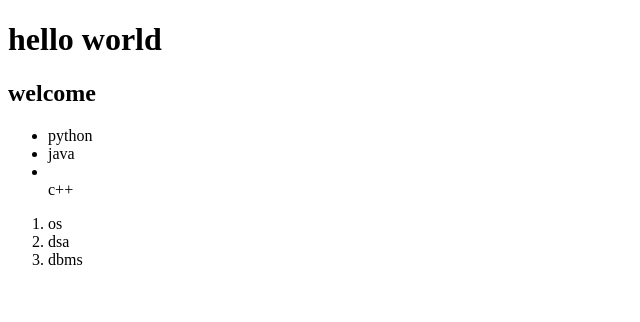
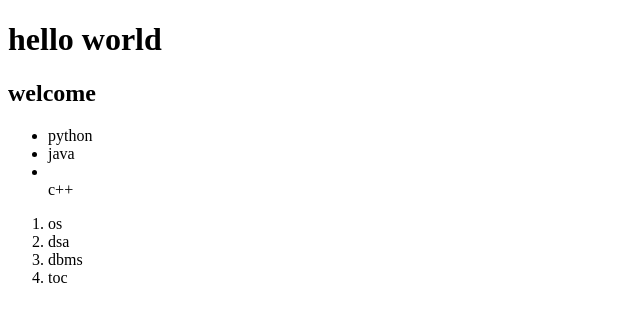
Before and after one commit to nandhakumar04080408/git-team, a plain HTML site: page index.html in a window 1280 px wide. Shown: the full height of the page, 0-640 px from the left. Drawn offline with Linux system fonts and the light colour scheme.

Commit message:
Branch 2

```diff
--- a/index.html
+++ b/index.html
@@ -13,6 +13,7 @@
       <li>os</li>
       <li>dsa</li>
       <li>dbms</li>
+      <li>toc</li>
     </ol>
   </body>
 </html>
```
